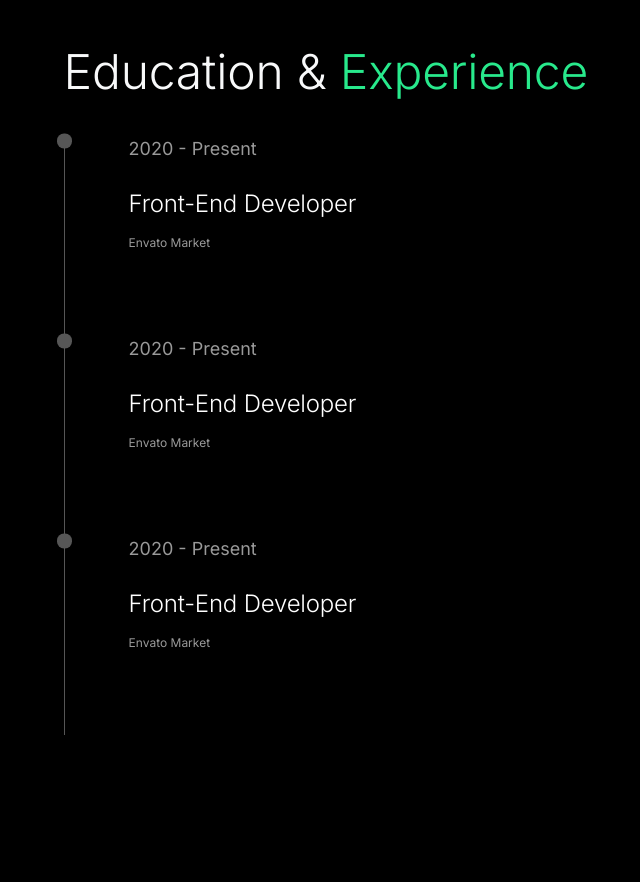
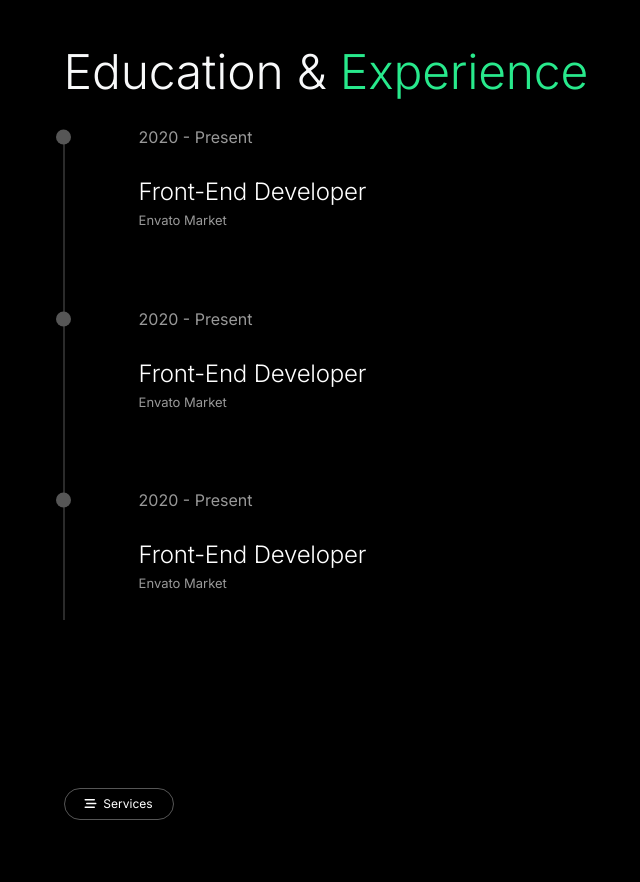
Before and after one commit to abdulrehmankz1/personal-portfolio, a React (Create React App) app: page / in a window 1280 px wide. Shown: the part 1420-2302 px from the top of the page, without its empty margins (388-1028 px from the left). Built offline with nearby package versions, Linux system fonts and the light colour scheme.

Commit message:
refactor resume timeline

```diff
--- a/src/components/ResumeSection.jsx
+++ b/src/components/ResumeSection.jsx
@@ -14,48 +14,30 @@ function ResumeSection() {
           </span>
         </h2>
       </div>
-      <div>
-        <div className='timeline_card'>
-          <div className='dots'></div>
-          <div className='ms-5 ps-3'>
-            <span className='date '>
-              2020 - Present
-            </span>
-            <h2 className='title mb-0'>
-              Front-End Developer
-            </h2>
-            <p className='sub_title '>
-              Envato Market
-            </p>
-          </div>
-        </div>
-        <div className='timeline_card'>
-          <div className='dots'></div>
-          <div className='ms-5 ps-3'>
-            <span className='date '>
-              2020 - Present
-            </span>
-            <h2 className='title mb-0'>
-              Front-End Developer
-            </h2>
-            <p className='sub_title '>
-              Envato Market
-            </p>
-          </div>
-        </div>  <div className='timeline_card'>
-          <div className='dots'></div>
-          <div className='ms-5 ps-3'>
-            <span className='date '>
-              2020 - Present
-            </span>
-            <h2 className='title mb-0'>
-              Front-End Developer
-            </h2>
-            <p className='sub_title '>
-              Envato Market
-            </p>
-          </div>
-        </div>
+      <div class="timeline">
+        <ul>
+          <li>
+            <div class="timeline-content">
+              <span class="date">2020 - Present</span>
+              <h2>Front-End Developer</h2>
+              <p>Envato Market</p>
+            </div>
+          </li>
+          <li>
+            <div class="timeline-content">
+              <span class="date">2020 - Present</span>
+              <h2>Front-End Developer</h2>
+              <p>Envato Market</p>
+            </div>
+          </li>
+          <li>
+            <div class="timeline-content pb-2">
+              <span class="date">2020 - Present</span>
+              <h2>Front-End Developer</h2>
+              <p>Envato Market</p>
+            </div>
+          </li>
+        </ul>
       </div>
     </div>
   )
--- a/src/styles.scss
+++ b/src/styles.scss
@@ -3,8 +3,6 @@
 $bg-color: #000000;
 $primary-color: #ffff;
 $secondary-color: #28e98c;
-
-
 
 body {
   background-color: $bg-color;
@@ -167,14 +165,72 @@ body {
   }
 
   .resume_section {
-    .timeline_card {
+    .timeline {
+      ul {
+        list-style: none;
+        padding: 0;
+        margin: 0;
+
+        li {
           position: relative;
-      width: 80%;
-      height: 200px;
-      border-left: 1px solid #565656;
+          display: flex;
+          align-items: center;
+
+          &:before {
+            content: '';
+            width: 15px;
+            height: 15px;
+            background-color: #565656;
+            border-radius: 50%;
+            position: absolute;
+            left: -8px;
+            top: 1%;
+            transform: translateY(-50%);
+            z-index: 100;
+          }
+
+          &:after {
+            content: '';
+            width: 1px;
+            height: 100%;
+            background-color: #565656;
+            position: absolute;
+            left: 0;
+            top: 0;
+            transform: translateX(-50%);
+          }
+
+          .timeline-content {
+            padding-left: 75px;
+            padding-bottom: 68px;
+            margin-top: -10px;
+
+            h2 {
+              margin-top: 0;
+              font-size: 24px;
+              margin-bottom: 0;
+              color: white;
+              margin-bottom: 5px;
+              line-height: normal;
+            }
+
+            p {
+              font-size: 13px;
+              color: #999999;
+              margin-bottom: 18px;
+            }
+
+            .date {
+              display: block;
+              margin-bottom: 28px;
+              transition: .3s;
+              color: #999999;
+              font-size: 16px;
+            }
+          }
 
           &:hover {
-        .dots {
+            &:before {
               background-color: #28e98c;
             }
 
@@ -183,34 +239,7 @@ body {
             }
           }
         }
-
-    .dots {
-      width: 15px;
-      height: 15px;
-      background: #565656;
-      border-radius: 7px;
-      position: absolute;
-      left: -8px;
-      top: 6px;
-      transform: translateY(-50%);
       }
-
-    .date {
-      display: block;
-      margin-bottom: 12px;
-      transition: .3s;
-      color: #999999;
-      font-size: 18px;
-    }
-
-    .title {
-      font-size: 24px;
-      color: #ffff;
-    }
-
-    .sub_title {
-      font-size: 12px;
-      color: #999999;
     }
   }
 
@@ -273,6 +302,7 @@ body {
       }
     }
   }
+
   .portfolio_Section {
     .portfolio_item {
       a {
@@ -374,10 +404,12 @@ body {
       from {
         opacity: 0;
       }
+
       to {
         opacity: 1;
       }
     }
+
     .carousel-control-prev-icon,
     .carousel-control-next-icon {
       filter: invert(1);
```
Lines whose indentation alone changed are shown as unchanged.
